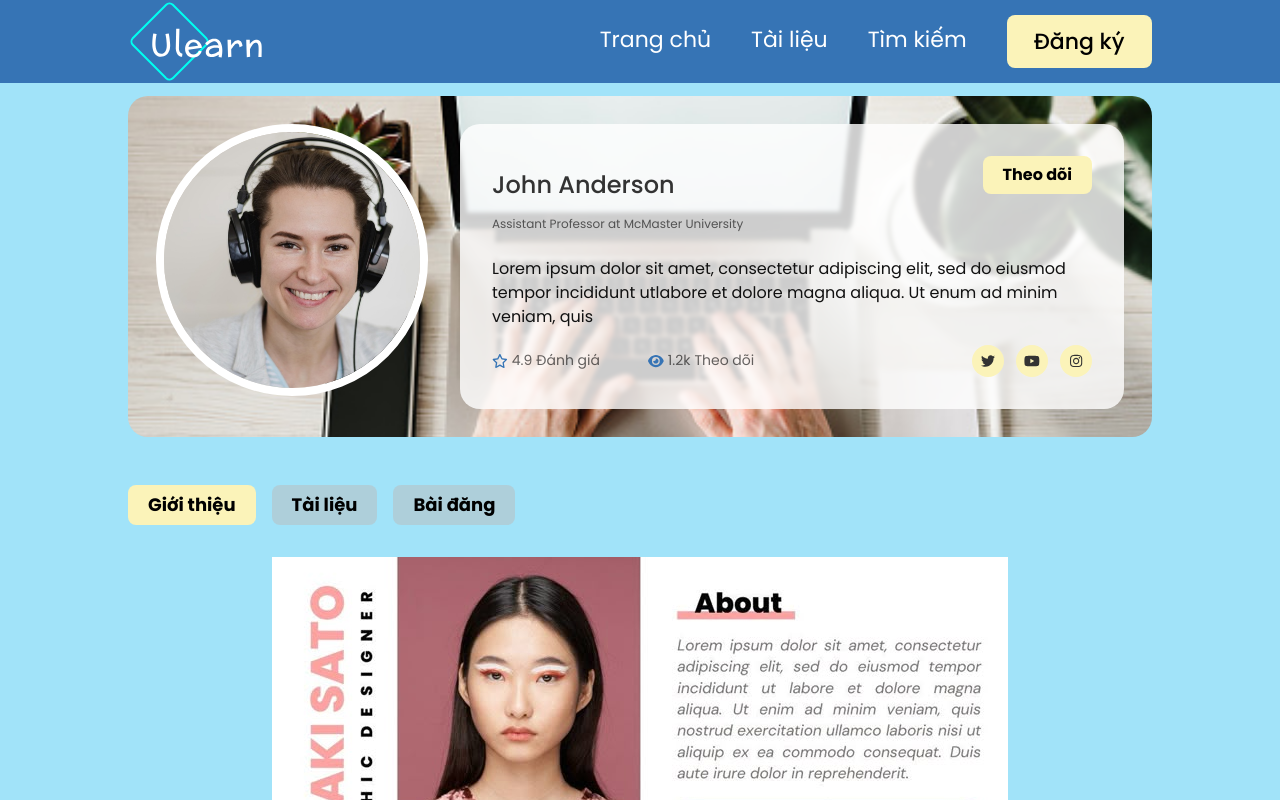
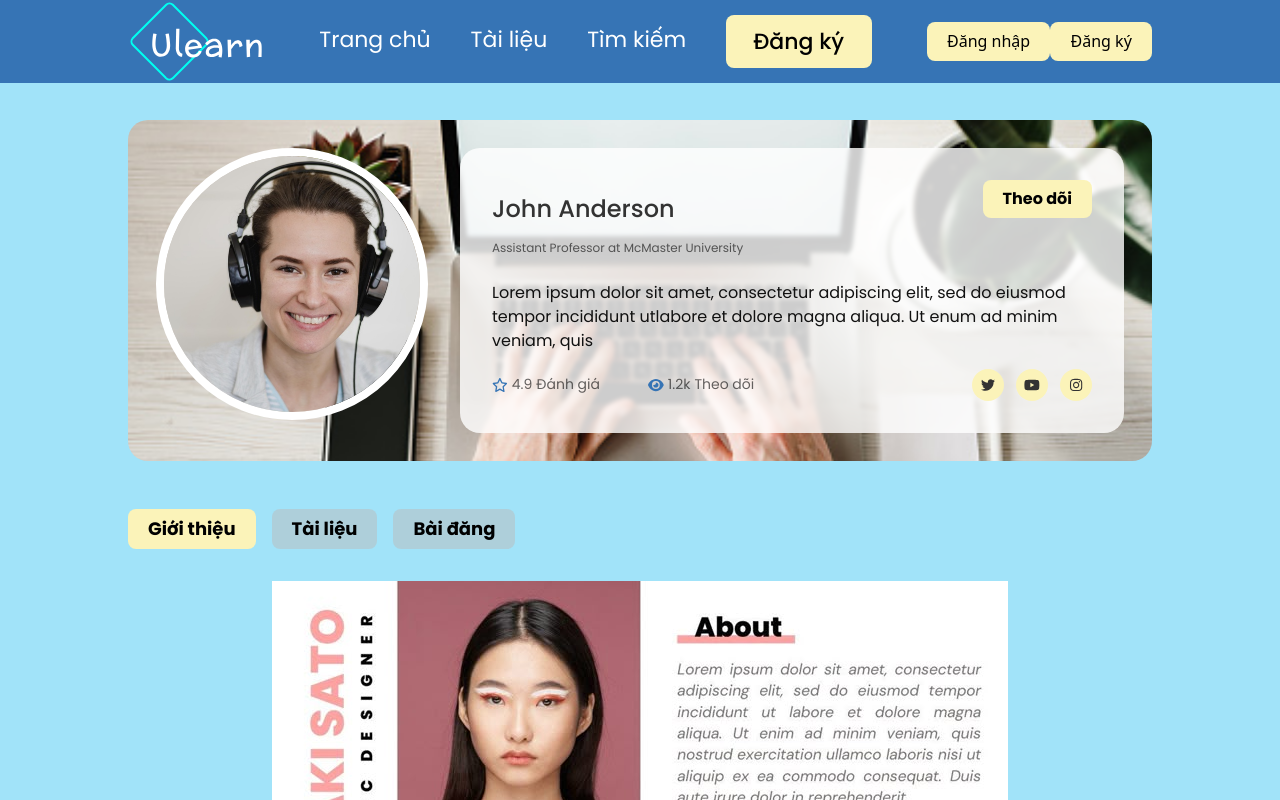
Before and after one commit to Wuyy1601/EduWeb, a React (Vite) app: page /profile in a window 1280 px wide. Shown: the top 800 px of the page. Built offline with nearby package versions, Linux system fonts and the light colour scheme; a web font is replaced by a local one.

Commit message:
30/5/2025

```diff
--- a/src/components/Header/Header.jsx
+++ b/src/components/Header/Header.jsx
@@ -1,5 +1,5 @@
 import styles from "./styles.module.scss"
-import { dataMenu} from "./constant";
+import { dataMenu } from "./constant";
 import Menu from "./Menu/Menu";
 import Logo from "./Logo/Logo";
 import { useEffect, useState } from "react";
@@ -8,9 +8,10 @@ import useScrollHandling from "@/hooks/useScrollHandling";
 
 
 function MyHeader() {
-    const {container, containerHeader, logo, containerMenu, fixedHeader, topHeader} = styles;
-    const {scrollPosition} = useScrollHandling();
+    const { container, containerHeader, logo, containerMenu, fixedHeader, topHeader } = styles;
+    const { scrollPosition } = useScrollHandling();
     const [fixedPosition, setFixedPosition] = useState(false);
+    const [username, setUsername] = useState(null);
 
     useEffect(() => {
         if (scrollPosition > 100) {
@@ -20,15 +21,31 @@ function MyHeader() {
         }
     }, [scrollPosition]);
 
+    useEffect(() => {
+        // Lấy user từ localStorage hoặc context
+        const user = JSON.parse(localStorage.getItem('user'));
+        if (user) setUsername(user.name);
+    }, []);
+
     return <div className={`${container} ${topHeader} ${fixedPosition ? fixedHeader : ''}`}>
         <div className={containerHeader}>
             <div className={logo}>
-            <Logo type="logo" href={"/home" }/>
+                <Logo type="logo" href={"/home"} />
             </div>
             <div className={containerMenu}>
                 {dataMenu.map((item) => {
-                return <Menu content={item.content} href={item.href}/>
+                    return <Menu content={item.content} href={item.href} />
                 })}
+            </div>
+            <div>
+                {username ? (
+                    <span>Xin chào, {username}</span>
+                ) : (
+                    <>
+                        <button>Đăng nhập</button>
+                        <button>Đăng ký</button>
+                    </>
+                )}
             </div>
         </div>
     </div>
--- a/src/pages/Profile/Profile.jsx
+++ b/src/pages/Profile/Profile.jsx
@@ -1,5 +1,7 @@
 import { useState } from 'react';
 import { useParams } from 'react-router-dom';
+import axios from 'axios';
+
 
 import MyFooter from '@components/Footer/Footer';
 import MyHeader from '@components/Header/Header';
@@ -55,6 +57,18 @@ function Profile() {
         <MainLayout>
             <MyHeader />
 
+
+            const [profileData, setProfileData] = useState(null);
+
+            {/* useEffect(() => {
+  const token = localStorage.getItem('token');
+            axios.get('http://localhost:8081/profile/me', {
+                headers: {Authorization: `Bearer ${token}` }
+  })
+  .then(res => setProfileData(res.data))
+  .catch(err => console.error(err));
+}, []); */}
+
             <div id={cx('content')}>
                 <ProfileBanner
                     profilePicture={profilePicture}
```
Lines whose indentation alone changed are shown as unchanged.
